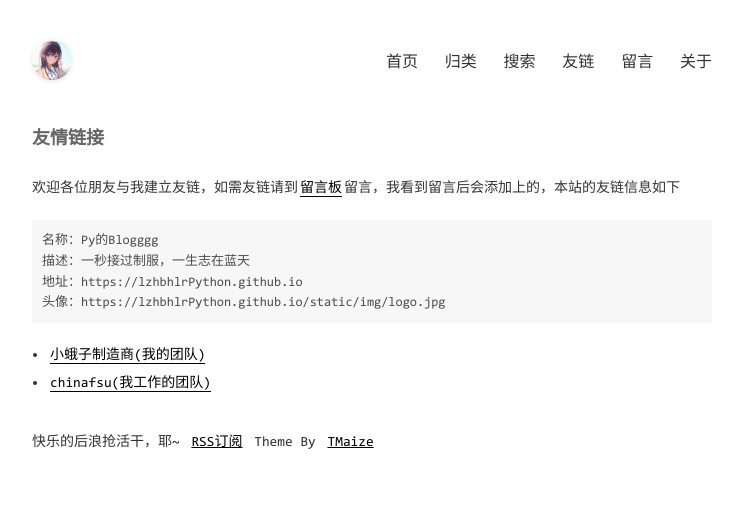
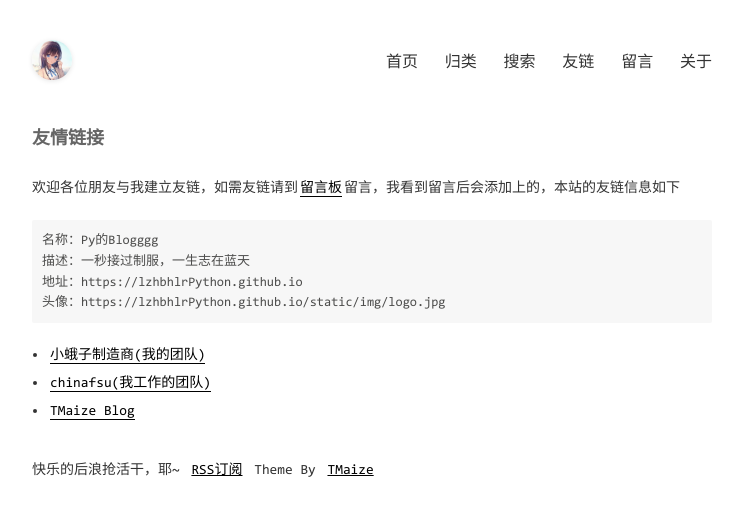
Before and after one commit to lzhbhlrPython/Myblog-tech-src, a Jekyll site: the page built from pages/links.md, in a window 1280 px wide. Shown: the top 516 px of the page, without its empty margins (268-1011 px from the left). Built offline with Jekyll 4.4.1, drawn with Linux system fonts in a browser that asks for light colours; comment, search, counter and statistics services are not loaded.

Commit message:
Upgrade Now

```diff
--- a/_config.yml
+++ b/_config.yml
@@ -60,3 +60,5 @@ links:
     url: https://BugMaker-Project.github.io
   - title: chinafsu(我工作的团队)
     url: https://www.chinafsu.com/
+  - title: TMaize Blog
+    url: http://blog.tmaize.net
```
